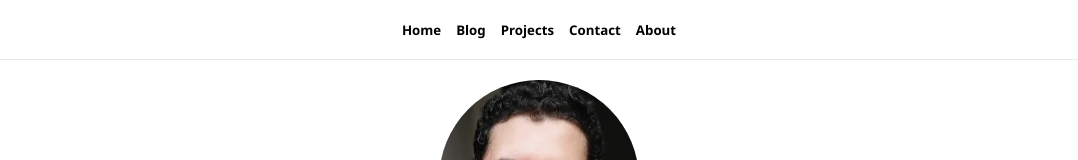
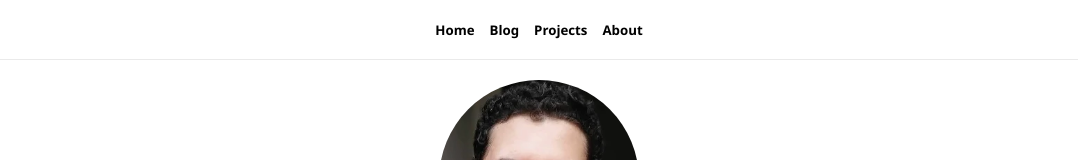
Before and after one commit to DanielTolentino/personal-page, a Next.js app: page / in a window 1280 px wide. Shown: the top 160 px of the page, without its empty margins (101-1179 px from the left). Built offline with nearby package versions, Linux system fonts and the light colour scheme.

Commit message:
Remove contact link

```diff
--- a/components/NavBar.jsx
+++ b/components/NavBar.jsx
@@ -10,7 +10,6 @@ export default function NavBar() {
         {/* // create props for the NavBar component for navigating to different pages */}
         <Link className={styles.link} href="https://blog.danieltolentino.omg.lol"><h5 className={styles.title}>Blog</h5></Link>
         <Link className={styles.link} href="/projects"><h5 className={styles.title}>Projects</h5></Link>
-        <h5 className={styles.title}>Contact</h5>
         <Link className={styles.link} href="/about"><h5 className={styles.title}>About</h5></Link>
         </div>
     </div>
```
